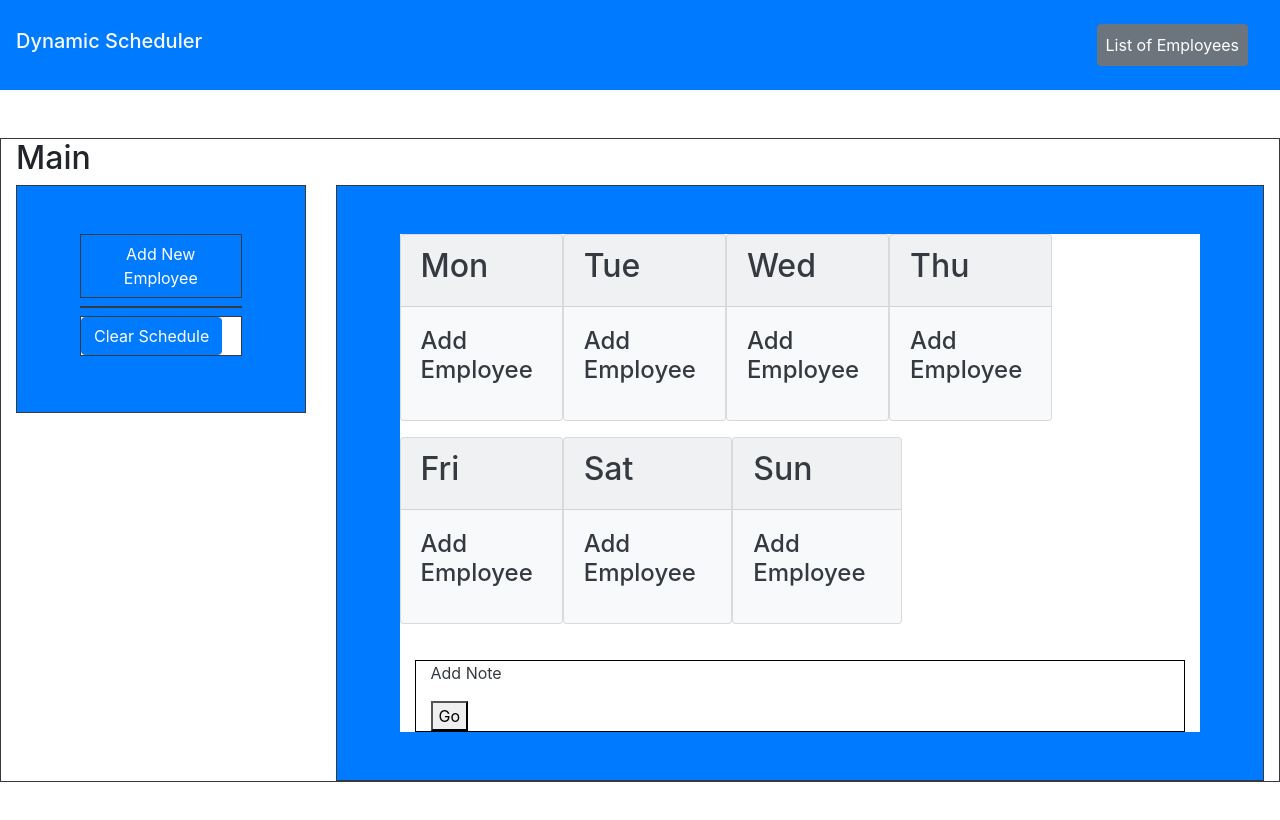
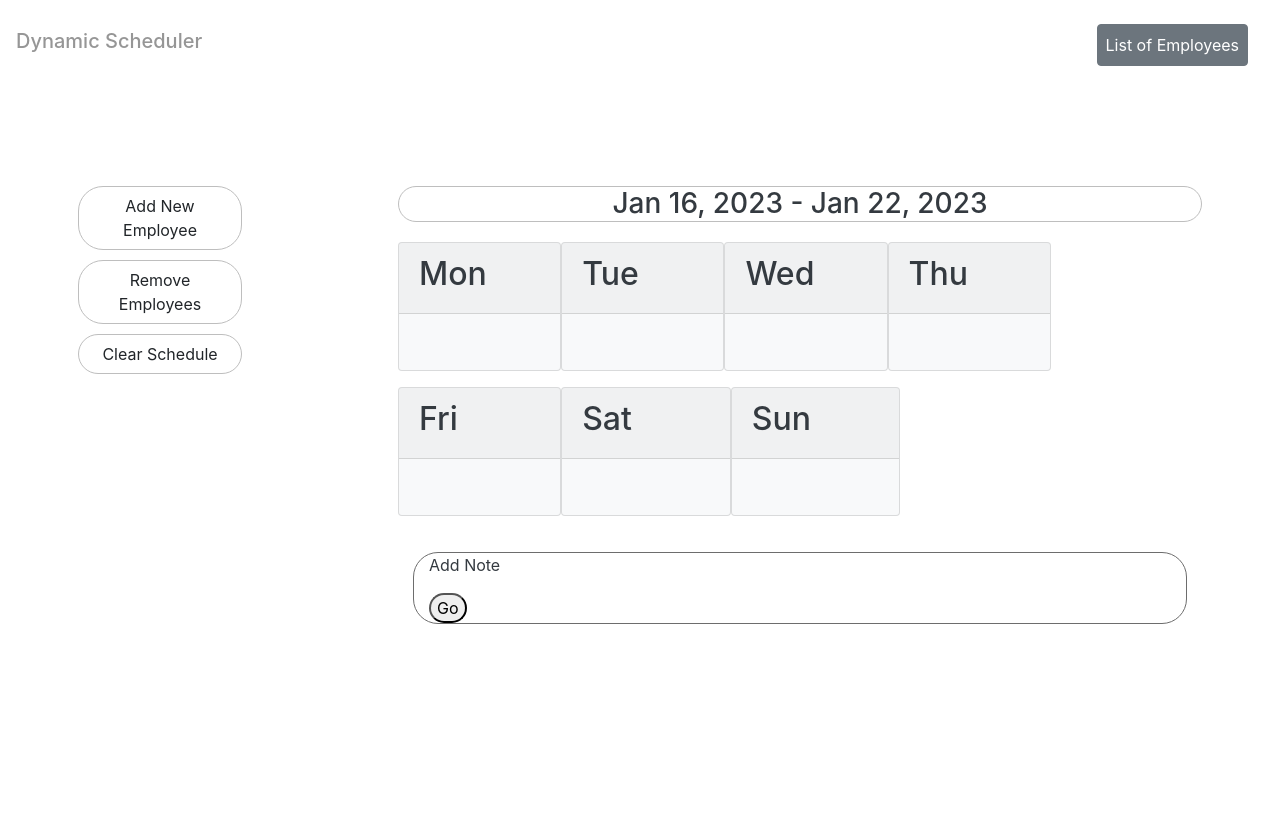
Before and after one commit to jjray84/Dynamic-Scheduler, a plain HTML site: page index.html in a window 1280 px wide. Drawn offline with nearby package versions, Linux system fonts and the light colour scheme; no server answers.

Commit message:
adding styling base to main HTML through CSS

```diff
--- a/assets/css/style.css
+++ b/assets/css/style.css
@@ -1,9 +1,21 @@
+.controlpanelButtons {
+  border: 1px;
+  border-style: solid;
+  border-color: rgb(190, 190, 190);
+  margin-bottom: 10px;
+  border-radius: 25px;
+  text-align: center;
+
+}
+
 /* styling for day js row in right large column */
 .dayjsRow {
   border: 1px;
   border-style: solid;
-  border-color: black;
+  border-color: rgb(190, 190, 190);
+  border-radius: 20px;
   margin-bottom: 20px;
+  text-align: center;
 }
 
 /* styling for the calendar week view tables */
@@ -37,12 +49,24 @@
 .notesRow {
   border: 1px;
   border-style: solid;
-  border-color: black;
+  border-color: rgb(109, 109, 109);
+  border-radius: 25px;
   margin-top: 20px;
 }
 
+#nav {
+  color:rgb(150, 150, 150)
+}
 #nav:hover {
   cursor: pointer;
   transform: scale(1.1);
-  color: black;
+  color: rgb(39, 39, 39);
 }
+
+#days-of-week {
+  font-family: Arial, Helvetica, sans-serif;
+}
+
+#noteDialog {
+  border-radius: 25px;
+}
--- a/index.html
+++ b/index.html
@@ -27,23 +27,22 @@
     ></script>
     <title>Dynamic Scheduler</title>
     <!-- Navbar here -->
-    <nav class="navbar navbar-expand-lg bg-primary text-light justify-content-between">
+    <nav class="navbar navbar-expand-lg bg-white text-dark justify-content-between">
       <h5 id="nav">Dynamic Scheduler</h5>
       <button type="button" id="to-list" class="btn btn-secondary p-2 m-3" onclick="location.href='./employee.html'">List of Employees</button>
     </nav>
   </head>
   <body>
     <!-- Main box containing all other boxes -->
-    <div class="min-vw-100 container-lg my-5 border border-dark">
-      <h2>Main</h2>
+    <div class="min-vw-100 container-lg my-5">
       <!-- Row holding two inner left and right containers -->
       <div class="row">
         <!-- Left Column for control panel  -->
         <div class="col-sm-2 col-md-3">
-          <div class="border border-dark p-5 bg-primary text-light">
+          <div class="p-5 bg-white text-dark">
             <div class="col">
-              <div class="border border-dark bg-primary text-dark mb-2">
-                <button class="btn btn-primary" onclick="openForm()">Add New Employee</button>
+              <div class="controlpanelButtons">
+                <button class="btn" onclick="openForm()">Add New Employee</button>
                   <div id="formContainer" style="display:none;">
                     <form id="employeeForm" class="form-group">
                       <label for="name">Name:</label>
@@ -74,10 +73,11 @@
                   </div>
               </div>
 
-              <div class="border border-dark bg-white text-dark mb-2">
+              <div class="controlpanelButtons">
+                <button class="btn" id="display-employees-button">Remove Employees</button>
               </div>
-              <div class="border border-dark bg-white text-dark mb-2">
-                <button class="btn btn-primary" id="clear-storage-button">Clear Schedule</button>
+              <div class="controlpanelButtons">
+                <button class="btn" id="clear-storage-button">Clear Schedule</button>
               </div>
             </div>
           </div>
@@ -85,13 +85,15 @@
         <!-- right column for day js, calendar, notes rows -->
         <div class="col-sm-10 col-md-9">
           <!-- Right rows for for DayJS, Calendar, Notes  -->
-          <div class="border border-dark p-5 bg-primary text-light">
+          <div class="p-5 bg-white text-dark">
             <div class="col">
               <!-- Row for dayJS -->
+              <div class="col dayjsRow bg-white text-dark h3" id="dayjsrow">
+              </div>
               <!-- Calendar element -->
 
               <div class="col bg-white text-dark justify-content-between" id="card-area">
-                <div class="row border-dark">
+                <div class="row">
 
                   <div class="card text-white bg-light text-dark mb-3" style="min-width: 10.2rem;">
                     <div class="card-header"><h2>Mon</h2></div>
```
